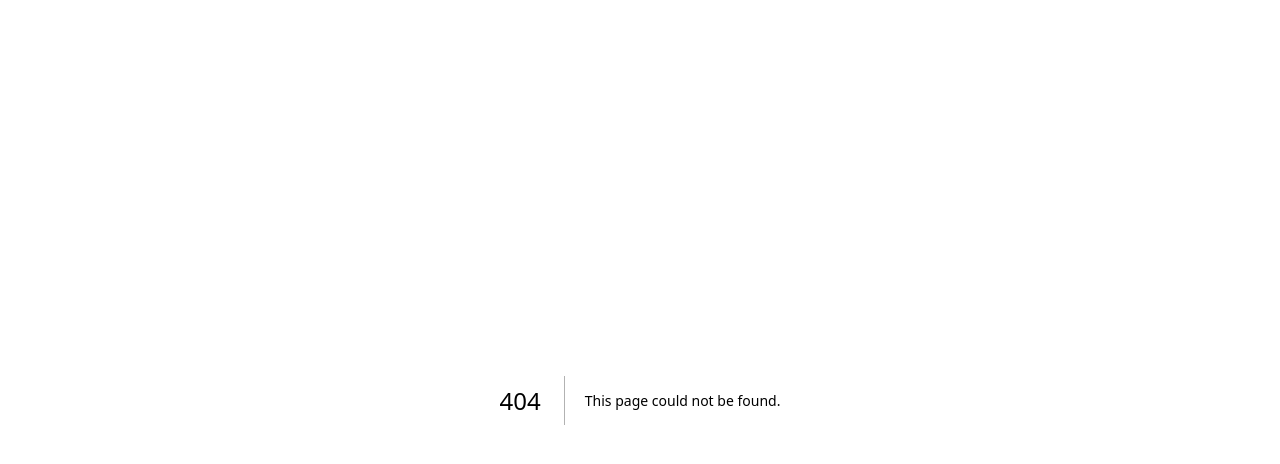
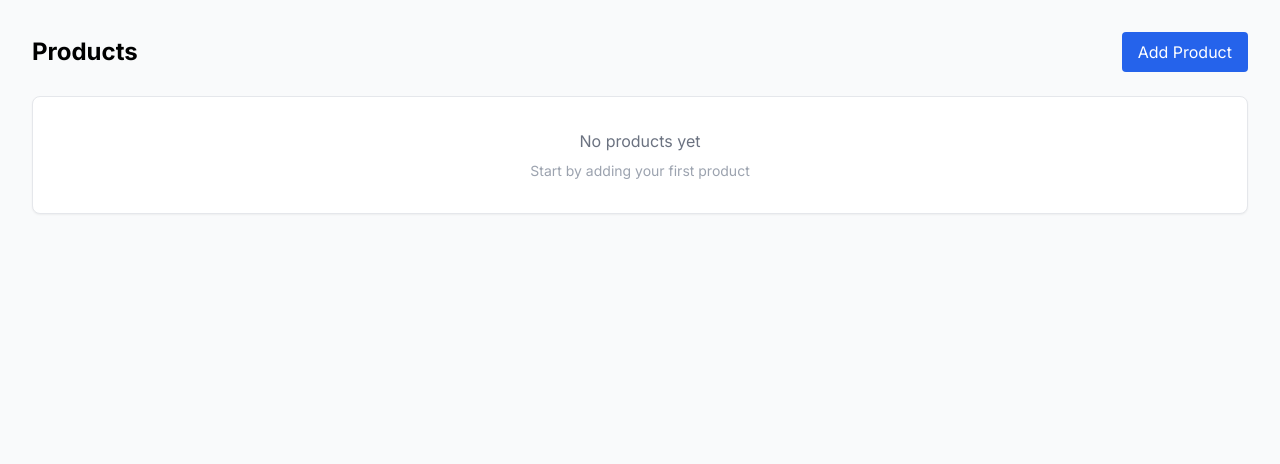
Before and after one commit to Rexinsider/ecommerce-storerex, a Next.js app: page /dashboard/products in a window 1280 px wide. Before the commit this address had no page. Shown: the top 464 px of the page. Built offline with nearby package versions, Linux system fonts and the light colour scheme.

Commit message:
Create page.tsx

```diff
--- /dev/null
+++ b/app/(admin)/dashboard/products/page.tsx
@@ -0,0 +1,25 @@
+import Link from 'next/link'
+
+export default function ProductsPage() {
+  return (
+    <div className="min-h-screen bg-gray-50">
+      <div className="max-w-7xl mx-auto p-8">
+        <div className="flex justify-between items-center mb-6">
+          <h1 className="text-2xl font-bold">Products</h1>
+          <Link
+            href="/dashboard/products/new"
+            className="bg-blue-600 text-white px-4 py-2 rounded hover:bg-blue-700"
+          >
+            Add Product
+          </Link>
+        </div>
+        <div className="bg-white rounded-lg shadow-sm border p-8 text-center">
+          <p className="text-gray-500">No products yet</p>
+          <p className="text-sm text-gray-400 mt-2">
+            Start by adding your first product
+          </p>
+        </div>
+      </div>
+    </div>
+  )
+}
```
